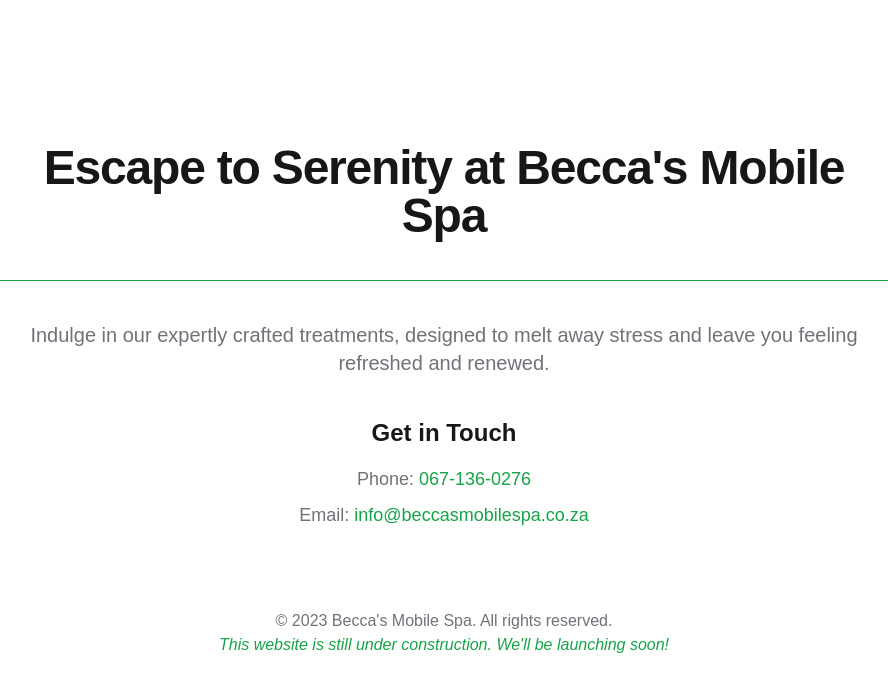
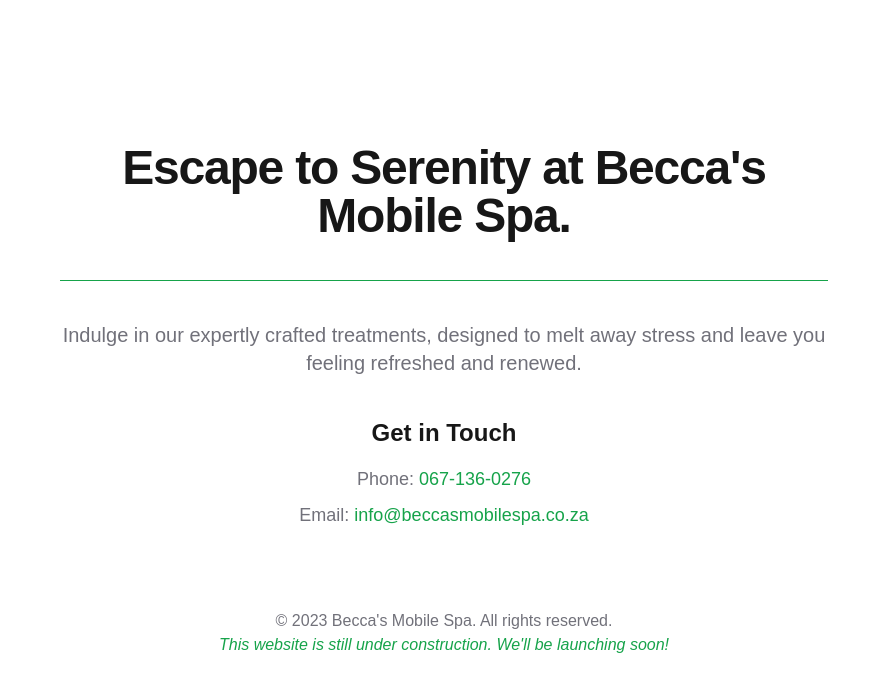
Before and after one commit to jchademwiri/beccas-mobile-spa-official-website, a Next.js app: page / in a window 1280 px wide. Shown: the top 692 px of the page, without its empty margins (196-1084 px from the left). Built offline with nearby package versions, Linux system fonts and the light colour scheme.

Commit message:
updated welcome text

```diff
--- a/src/components/coming-soon/Welcome.tsx
+++ b/src/components/coming-soon/Welcome.tsx
@@ -3,9 +3,9 @@
 export function WelcomeText() {
   return (
     <div>
-      <div className='max-w-4xl mx-auto text-center'>
+      <div className='max-w-3xl mx-auto text-center'>
         <h1 className='scroll-m-20 text-4xl font-extrabold tracking-tight lg:text-5xl '>
-          Escape to Serenity at Becca's Mobile Spa
+          Escape to Serenity at Becca's Mobile Spa.
         </h1>
         <hr className='w-full text-primary my-10 border-primary' />
         <p className='text-xl text-muted-foreground '>
```
